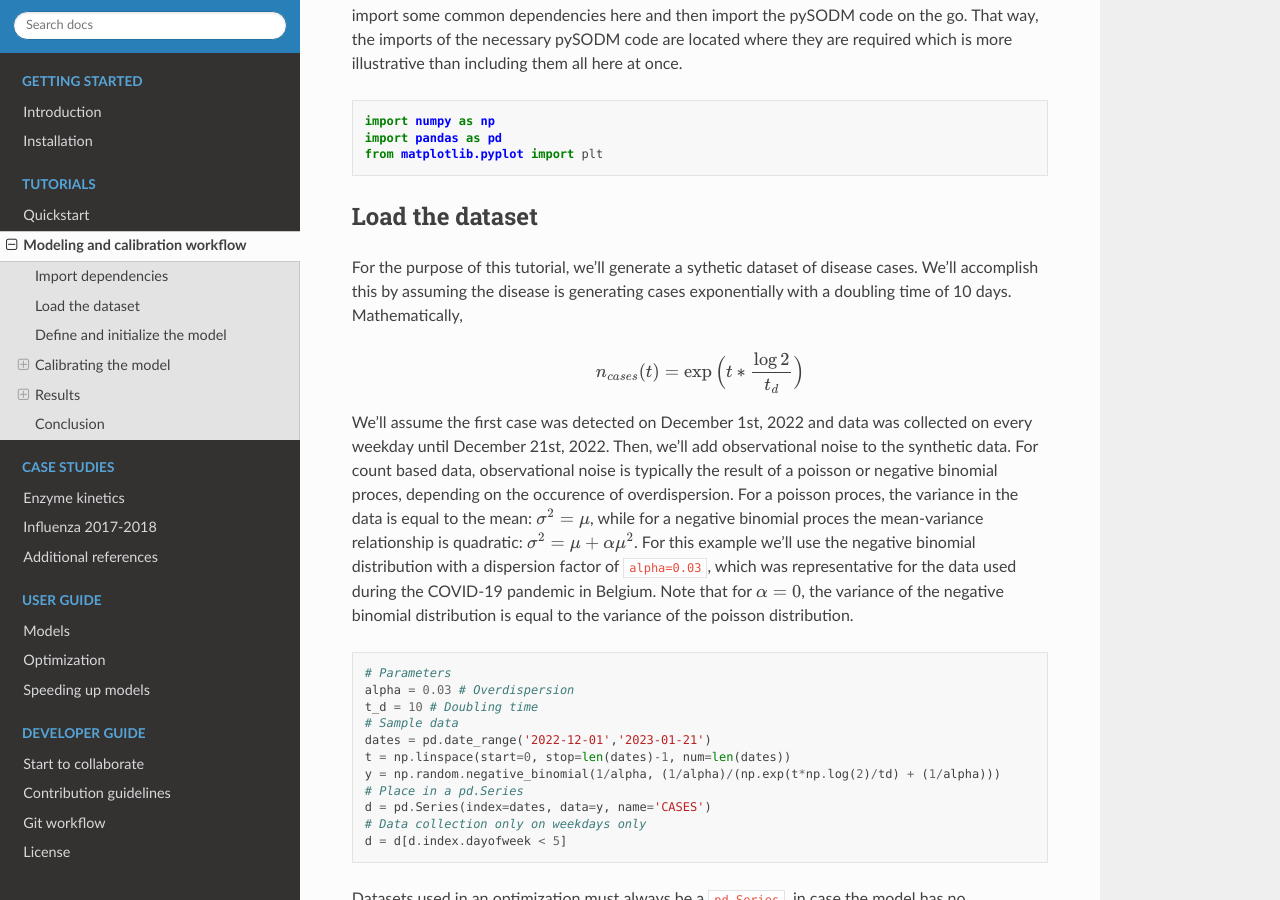
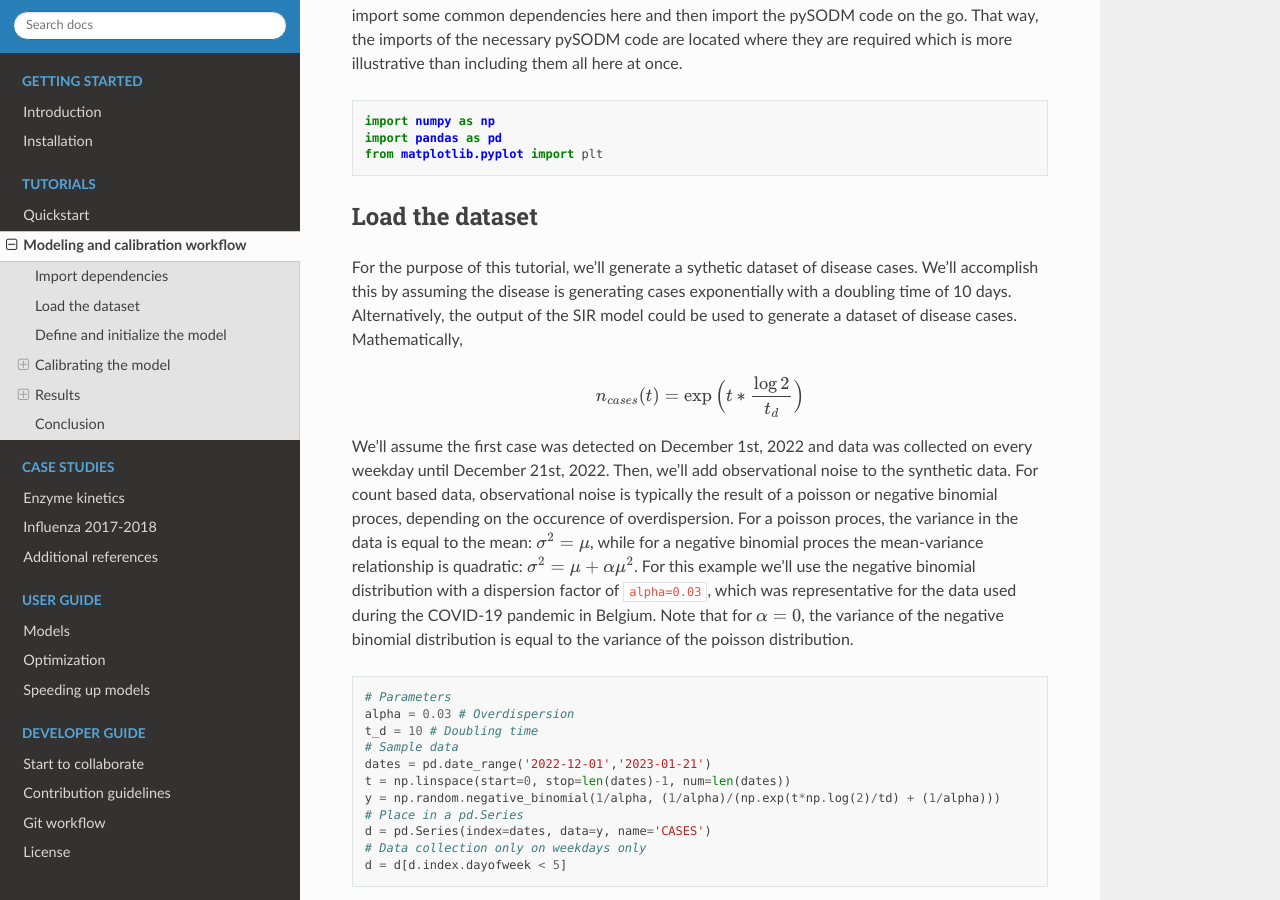
Before and after one commit to twallema/pySODM, a Sphinx documentation site: the page built from docs/workflow.md, in a window 1280 px wide and 900 px high, scrolled down 669 px. Built offline with Sphinx 7.4.7 and the Read the Docs theme 2.0.0, drawn with Linux system fonts in a browser that asks for light colours.

Commit message:
state that we could also use the SIR model to generate a dataset of disease cases

````diff
--- a/docs/workflow.md
+++ b/docs/workflow.md
@@ -24,7 +24,7 @@ from matplotlib.pyplot import plt
 
 ### Load the dataset
 
-For the purpose of this tutorial, we'll generate a sythetic dataset of disease cases. We'll accomplish this by assuming the disease is generating cases exponentially with a doubling time of 10 days. Mathematically,
+For the purpose of this tutorial, we'll generate a sythetic dataset of disease cases. We'll accomplish this by assuming the disease is generating cases exponentially with a doubling time of 10 days. Alternatively, the output of the SIR model could be used to generate a dataset of disease cases. Mathematically,
 
 ```{math}
 n_{cases}(t) = \exp \Big( t *  \dfrac{\log 2}{t_d} \Big)
````
